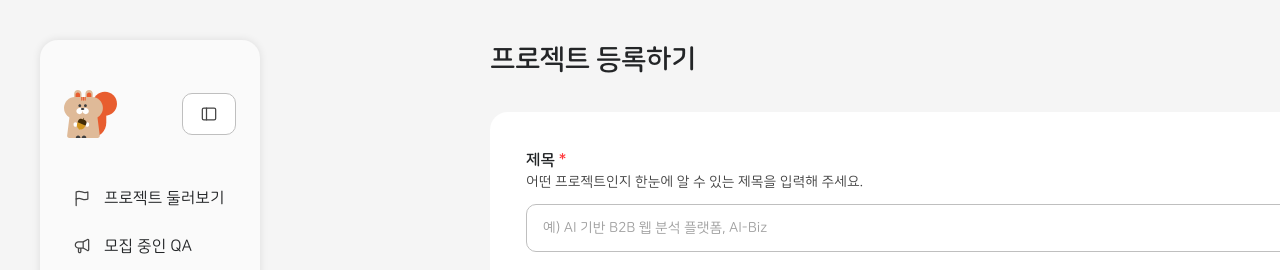
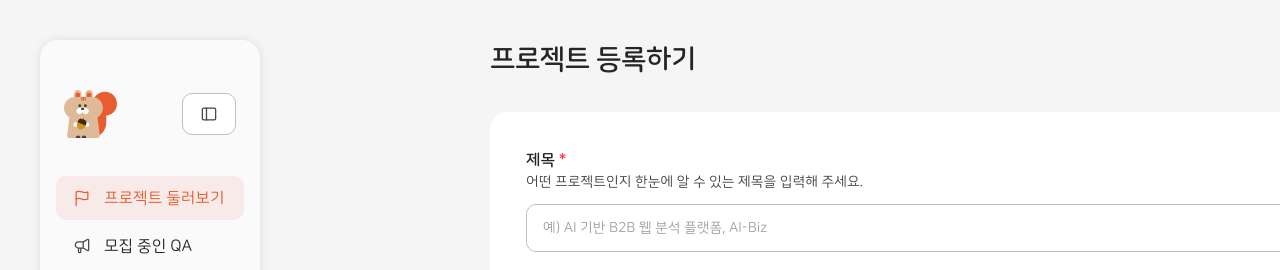
Before and after one commit to FeedBacker-team/frontend, a Next.js app: page /projects/new in a window 1280 px wide. Shown: the top 270 px of the page. Built offline with nearby package versions, Linux system fonts and the light colour scheme; no server answers.

Commit message:
feat: 프로젝트 탐색 링크와 사이드바 상태를 개선

```diff
--- a/src/components/domain/home/HomeProjectBrowse.tsx
+++ b/src/components/domain/home/HomeProjectBrowse.tsx
@@ -1,7 +1,7 @@
 'use client';
 
+import { useEffect, useState } from 'react';
 import Link from 'next/link';
-import { useEffect, useState } from 'react';
 
 import { Button } from '@/components/common/Button';
 import { toast } from '@/components/common/Sonner';
@@ -85,6 +85,8 @@ function HomeProjectBrowse() {
       description="등록된 프로젝트를 살펴보고 다양한 분야의 작업물을 탐색해 보세요."
       action={
         <Button
+          nativeButton={false}
+          render={<Link href="/projects/new" />}
           size="medium"
           leftIcon={
             <span
@@ -93,7 +95,7 @@ function HomeProjectBrowse() {
             />
           }
         >
-          <Link href="/projects/new">내 프로젝트 등록하기 </Link>
+          내 프로젝트 등록하기
         </Button>
       }
       searchPlaceholder="관심 있는 키워드나 프로젝트를 검색해 보세요"
--- a/src/components/domain/home/HomeRankedProjects.tsx
+++ b/src/components/domain/home/HomeRankedProjects.tsx
@@ -14,6 +14,7 @@ import type { ProjectCard } from '@/types/project';
 function toRankedItem(project: ProjectCard): RankedListItem {
   return {
     id: String(project.project_id),
+    href: `/projects/${project.project_id}`,
     title: project.title,
     description: project.description,
     thumbnailUrl: project.thumbnail_url ?? undefined,
--- a/src/components/layout/Sidebar.tsx
+++ b/src/components/layout/Sidebar.tsx
@@ -23,16 +23,19 @@ const NAV_ITEMS = [
     href: '/',
     label: '프로젝트 둘러보기',
     iconSrc: '/icons/flag.svg',
+    activePaths: ['/', '/ex', '/projects'],
   },
   {
     href: '/qa',
     label: '모집 중인 QA',
     iconSrc: '/icons/megaphone.svg',
+    activePaths: ['/qa'],
   },
   {
     href: '/mypage',
     label: '마이페이지',
     iconSrc: '/icons/mypage.svg',
+    activePaths: ['/mypage'],
   },
 ] as const;
 
@@ -239,6 +242,7 @@ function Sidebar() {
               href={item.href}
               label={item.label}
               iconSrc={item.iconSrc}
+              activePaths={item.activePaths}
               collapsed={isCollapsed}
             />
           ))}
--- a/src/components/layout/SidebarNavItem.tsx
+++ b/src/components/layout/SidebarNavItem.tsx
@@ -10,6 +10,7 @@ type SidebarNavItemProps = {
   href: string;
   label: string;
   iconSrc: string;
+  activePaths?: readonly string[];
   collapsed?: boolean;
 };
 
@@ -17,13 +18,16 @@ function SidebarNavItem({
   href,
   label,
   iconSrc,
+  activePaths,
   collapsed = false,
 }: SidebarNavItemProps) {
   const pathname = usePathname();
-  const isActive =
-    href === '/'
-      ? pathname === '/' || pathname === '/ex'
-      : pathname === href || pathname.startsWith(`${href}/`);
+  const paths = activePaths ?? [href];
+  const isActive = paths.some((path) =>
+    path === '/'
+      ? pathname === path
+      : pathname === path || pathname.startsWith(`${path}/`)
+  );
 
   return (
     <Link
```
